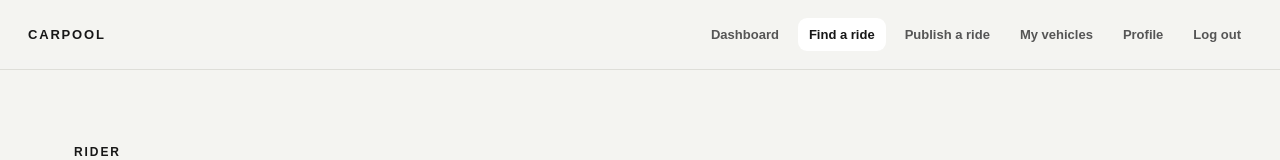
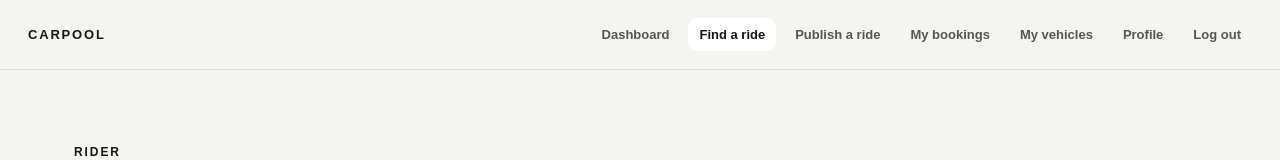
Before and after one commit to asifaliafridi/carpool, a Next.js app in the folder apps/web/: page /find in a window 1280 px wide. Shown: the top 160 px of the page. Built offline with nearby package versions, Linux system fonts and the light colour scheme; no server answers.

Commit message:
feat(web): add bookings navigation

```diff
--- a/apps/web/components/Navbar.tsx
+++ b/apps/web/components/Navbar.tsx
@@ -8,6 +8,7 @@ const links = [
   { href: "/dashboard", label: "Dashboard" },
   { href: "/find", label: "Find a ride" },
   { href: "/", label: "Publish a ride" },
+  { href: "/bookings", label: "My bookings" },
   { href: "/vehicles", label: "My vehicles" },
 ];
 
@@ -26,11 +27,9 @@ export default function Navbar() {
     <header className="nav">
       <Link href="/" className="navBrand">CARPOOL</Link>
       <button className="navToggle" onClick={() => setOpen(!open)} aria-label="Toggle navigation">☰</button>
-      <nav className={`navLinks ${open ? "navOpen" : ""}`}>
+      <nav className={"navLinks " + (open ? "navOpen" : "")}>
         {links.map((link) => (
-          <Link key={link.href} href={link.href} className={pathname === link.href ? "active" : ""} onClick={() => setOpen(false)}>
-            {link.label}
-          </Link>
+          <Link key={link.href} href={link.href} className={pathname === link.href ? "active" : ""} onClick={() => setOpen(false)}>{link.label}</Link>
         ))}
         <Link href="/profile" className={pathname === "/profile" ? "active" : ""} onClick={() => setOpen(false)}>Profile</Link>
         <button className="navLogout" onClick={logout}>Log out</button>
```
